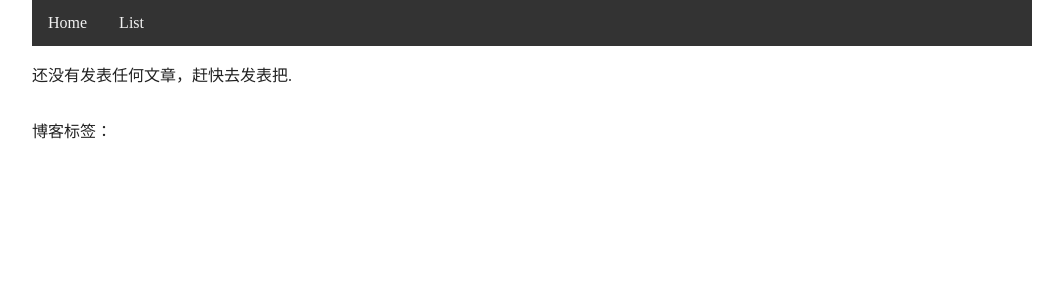
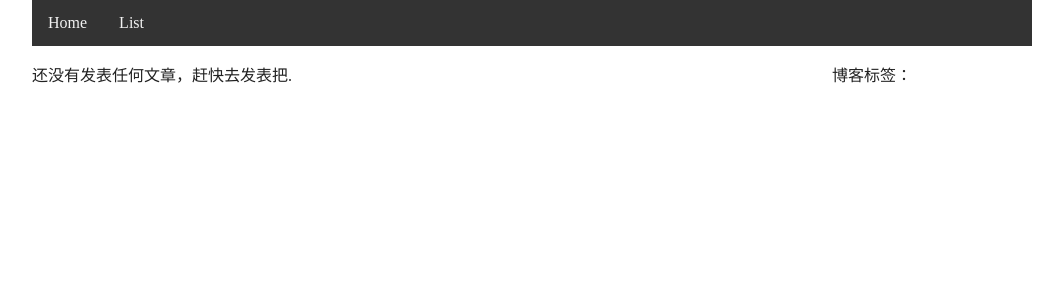
Before and after one commit to Taoup/blog, a Django app: page / in a window 1280 px wide. Shown: the part 168-468 px from the top of the page, without its empty margins (108-1171 px from the left). Run offline with Django 3.2, Linux system fonts and the light colour scheme; data that the repository does not hold is empty.

Commit message:
css table layout

```diff
--- a/blogpost/static/blogpost/css/style.css
+++ b/blogpost/static/blogpost/css/style.css
@@ -33,49 +33,31 @@ a {
     color: black;
 }
 
-.column {
-    float: left;
+#sidebar{
+    float:right;
+    width:20%;
 }
 
-.row:after {
-    content: "";
+#main{
+    margin-right: 20%;
     display: table;
-    clear: both;
 }
 
-.left {
-    width: 80%;
+.rows{
+    display: table-row;
 }
 
-.right {
-    width: 20%;
+.rows .time-line{
+    display:table-cell;
+    text-align: left;
+    width:150px;
+}
+.rows .content{
+    display: table-cell;
 }
 
-.article:after {
-    content: "";
-    display: table;
-    clear: both;
-}
-
-.article {
-    float:left;
-    /* border-bottom: 1px dashed; */
-}
-
-.posts .left{
-    width: 20%;
-}
-
-.posts .right{
-    width: 70%;
-    border-bottom: 1px dashed;
-}
-.article h1{
-    margin-top: 0px;
-}
-
-#post_link {
-    border: 0px;
+.rows .post-body{
+    border-bottom: dashed 1px;
 }
 
 body .wrap {
--- a/blogpost/templates/blogpost/base.html
+++ b/blogpost/templates/blogpost/base.html
@@ -22,15 +22,7 @@
             <a href='{% url "list" %}'>List</a>
         </div>
 
-        <div class = 'row'>
-            <div class = 'column left'>
-                {% block content %}
-                <p>
-                    这是一段测试的东东，不要认真，步子迈太大，容易扯着蛋。
-                </p>
-                {% endblock %}
-            </div>
-            <div class = 'column right'>
+        <div id='sidebar'>
             <p>
                 博客标签：
             </p>
@@ -38,7 +30,15 @@
             <p>Tag not defined!</p>
             {% endblock %}
         </div>
+
+        <div id='main'>
+            {% block content %}
+            <p>
+                这是一段测试的东东，不要认真，步子迈太大，容易扯着蛋。
+            </p>
+            {% endblock %}
         </div>
+
 </body>
 
 </html>
--- a/blogpost/templates/blogpost/index.html
+++ b/blogpost/templates/blogpost/index.html
@@ -2,20 +2,21 @@
 
 {% block content %}
 
-<div class='posts'>
 {% if recent_20_posts %}
 {% for post in recent_20_posts %}
-        <div class='article left'>
+<div class = 'rows'>
+    <div class='time-line'>
         <time pubdate='{{ post.posted_date }}'>
             {{ post.posted_date }}
         </time>
     </div>
-        <div class='article right'>
+    <div class='content post-body'>
         <h1>{{ post.title }}</h1>
         <p> {{ post.body | safe }}</p>
     </div>
+</div>
+
 {% endfor %}
-</div>
 {% else %}
 <p>还没有发表任何文章，赶快去发表把.</p>
 {% endif %}
```
Also changed, not shown: blogpost/templates/blogpost/list.html (+9 -9 lines). Lines whose indentation alone changed are shown as unchanged.
